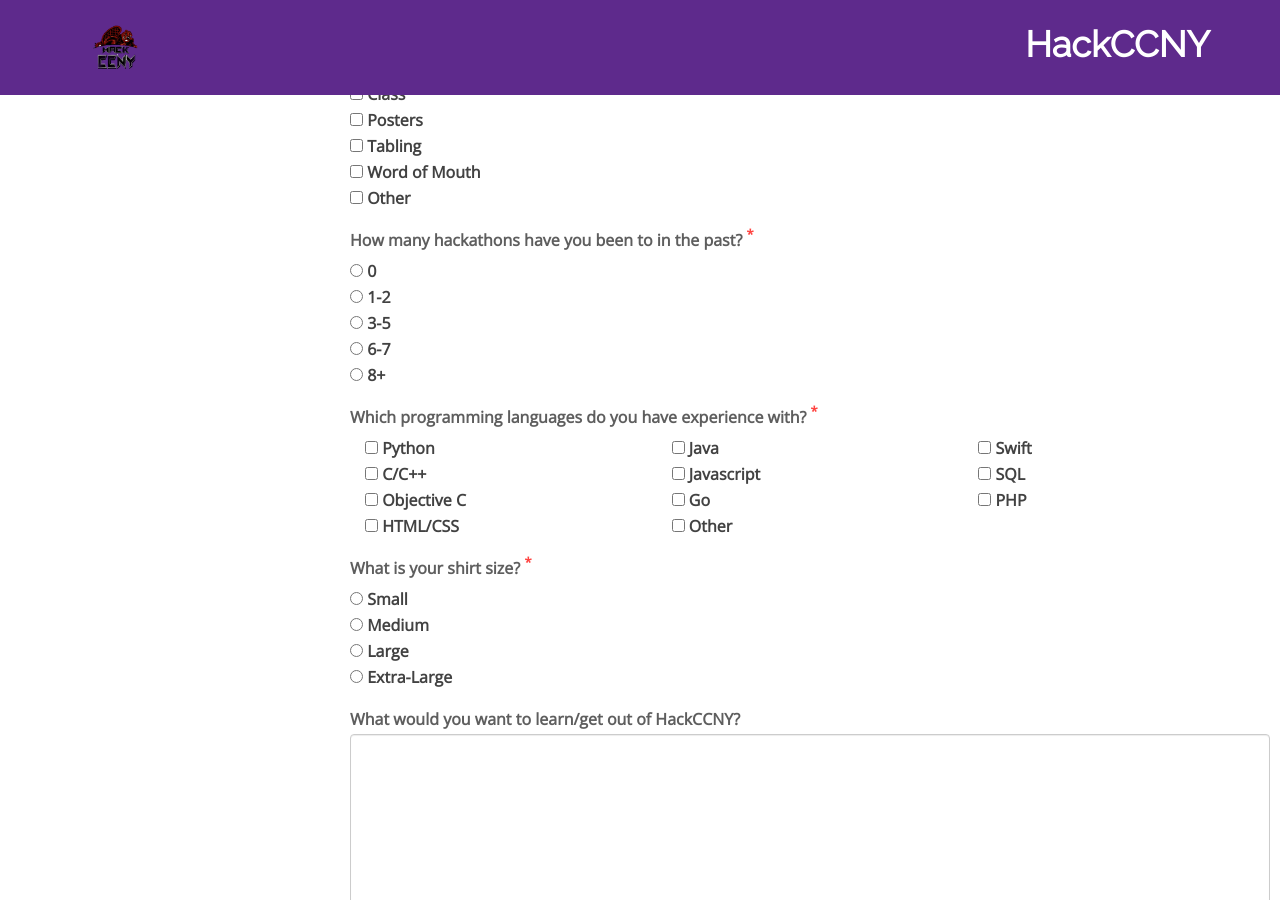
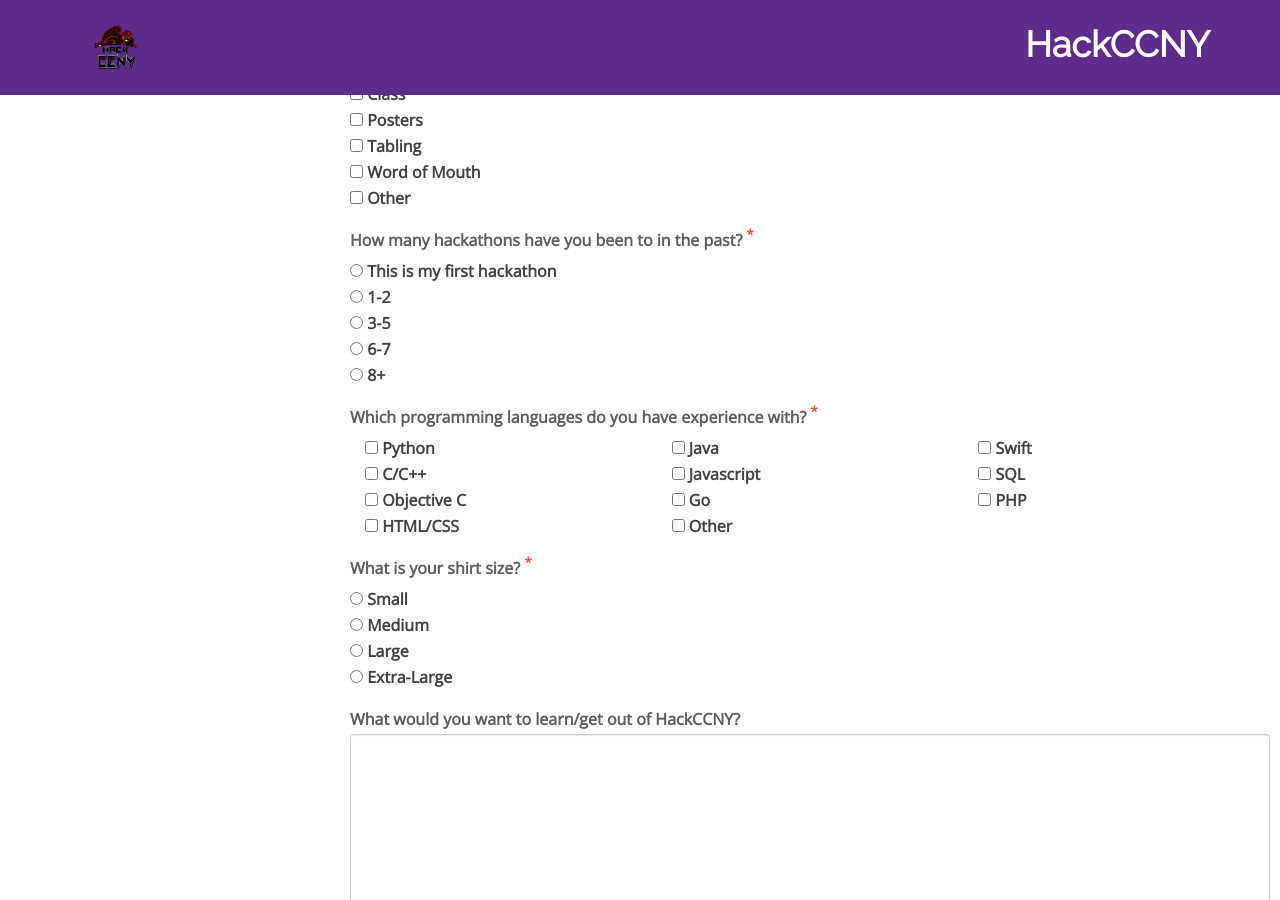
Before and after one commit to MLH/mlh-hackathon-boilerplate, a Jekyll site: the page register.html, which Jekyll copies as it is, in a window 1280 px wide and 900 px high, scrolled down 1196 px. Built offline with Jekyll 4.4.1, drawn with Linux system fonts in a browser that asks for light colours; some web fonts are replaced.

Commit message:
Changed options

```diff
--- a/register.html
+++ b/register.html
@@ -288,22 +288,22 @@
                 <label class="black" style="padding-bottom: 5px">How many hackathons have you been to in the past? <sup
                         style="color:#ff4441; font-size: 13px;">*</sup></a></label>
                 <div class="form-check">
-                    <input class="form-check-input" type="radio" name="howManyHackathon" id="one" value="one" required>
-                    <label class="form-check-label" style="color:#424242" for="one">
-                        0
+                    <input class="form-check-input" type="radio" name="howManyHackathon" id="zero" value="zero" required>
+                    <label class="form-check-label" style="color:#424242" for="zero">
+                        This is my first hackathon
                     </label>
                 </div>
                 <div class="form-check">
-                    <input class="form-check-input" type="radio" name="howManyHackathon" id="2to3" value="2to3"
+                    <input class="form-check-input" type="radio" name="howManyHackathon" id="1to2" value="1to2"
                            required>
-                    <label class="form-check-label" style="color:#424242" for="2to3">
+                    <label class="form-check-label" style="color:#424242" for="1to2">
                         1-2
                     </label>
                 </div>
                 <div class="form-check">
-                    <input class="form-check-input" type="radio" name="howManyHackathon" id="4to5" value="4to5"
+                    <input class="form-check-input" type="radio" name="howManyHackathon" id="3to5" value="3to5"
                            required>
-                    <label class="form-check-label" style="color:#424242" for="4to5">
+                    <label class="form-check-label" style="color:#424242" for="3to5">
                         3-5
                     </label>
                 </div>
```
